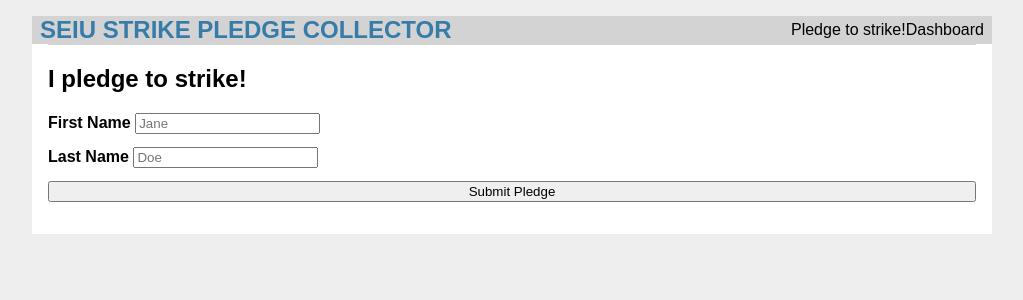
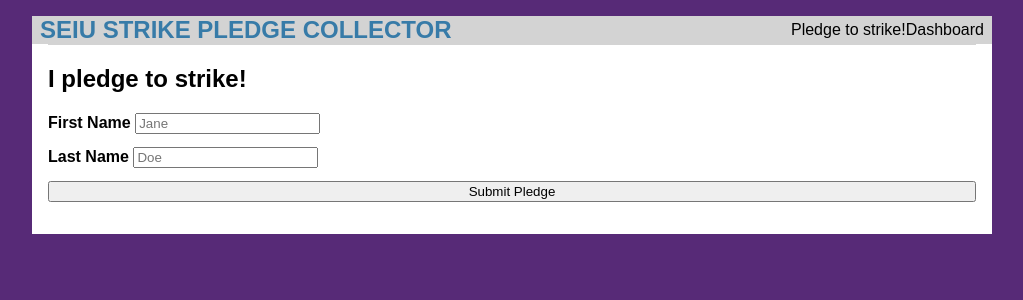
Before and after one commit to SEIU-Tech/pledge-tracker, a Flask app: page / in a window 1280 px wide. Shown: the top 300 px of the page, without its empty margins (128-1151 px from the left). Run offline with Flask 3, Linux system fonts and the light colour scheme.

Commit message:
change background color to SEIU purple

```diff
--- a/server/static/style.css
+++ b/server/static/style.css
@@ -1,6 +1,6 @@
 html {
   font-family: sans-serif;
-  background: #eee;
+  background: #572A77;
   padding: 1rem;
 }
 
```
